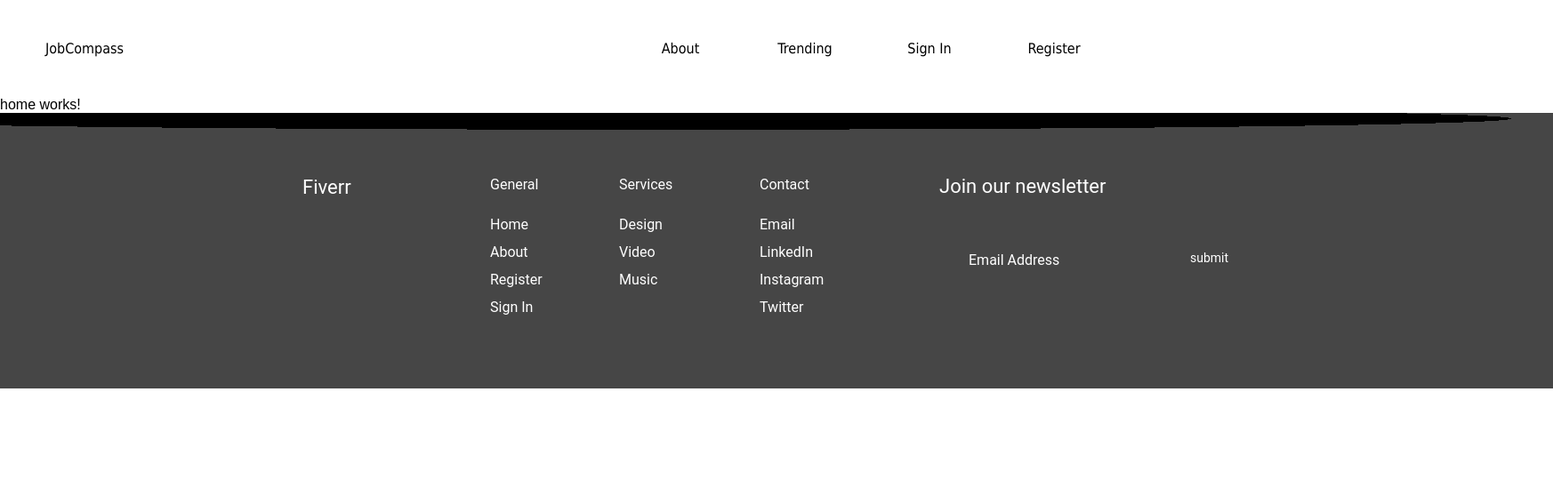
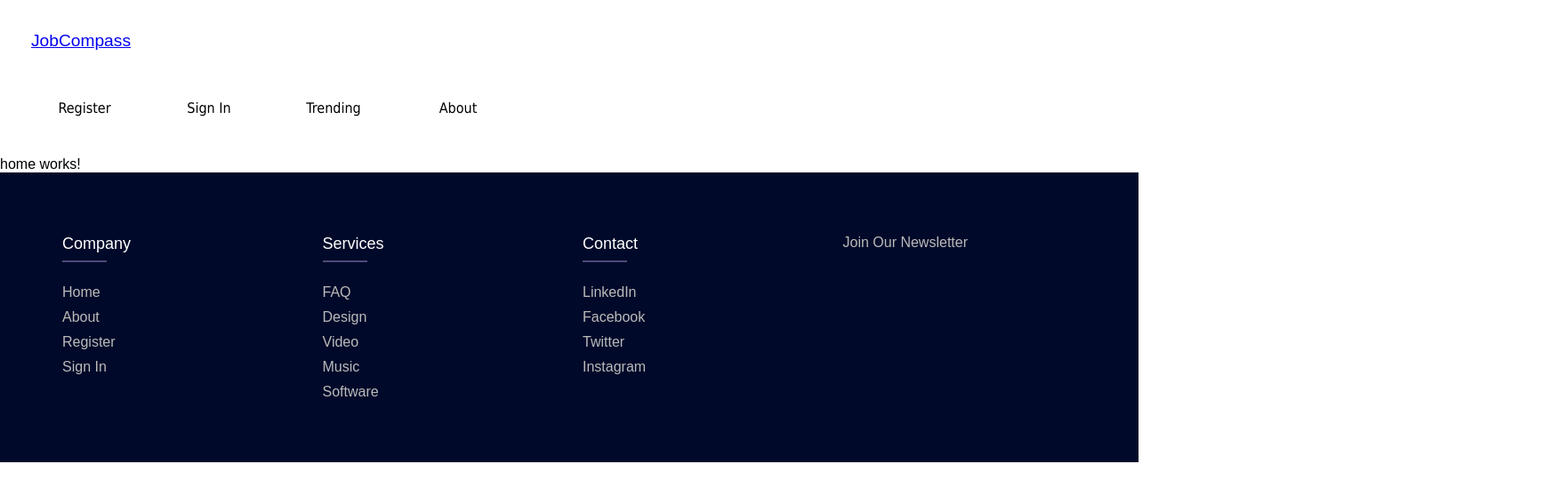
Before and after one commit to zsiza/JobCompass, an Angular app in the folder Angular/JobCompass/: page / in a window 1280 px wide. Shown: the top 558 px of the page at 89% size, 1746 px wide, since content can reach past the window. Built offline with nearby package versions, Linux system fonts and the light colour scheme.

Commit message:
header footer

```diff
--- a/Angular/JobCompass/src/app/sharepage/footer/footer.component.css
+++ b/Angular/JobCompass/src/app/sharepage/footer/footer.component.css
@@ -0,0 +1,92 @@
+body{
+	line-height: 1.5;
+	font-family: 'Poppins', sans-serif;
+}
+*{
+	margin:0;
+	padding:0;
+	box-sizing: border-box;
+}
+.container{
+	max-width: 1170px;
+	margin:auto;
+}
+.row{
+	display: flex;
+	flex-wrap: wrap;
+}
+ul{
+	list-style: none;
+}
+.footer{
+	background-color: #000929;
+    padding: 70px 0;
+}
+.footer-col{
+   width: 25%;
+   padding: 0 15px;
+}
+.footer-col h4{
+	font-size: 18px;
+	color: #ffffff;
+	text-transform: capitalize;
+	margin-bottom: 35px;
+	font-weight: 500;
+	position: relative;
+}
+.footer-col h4::before{
+	content: '';
+	position: absolute;
+	left:0;
+	bottom: -10px;
+	background-color: #4c4a78;
+	height: 2px;
+	box-sizing: border-box;
+	width: 50px;
+}
+.footer-col ul li:not(:last-child){
+	margin-bottom: 10px;
+}
+.footer-col ul li a{
+	font-size: 16px;
+	text-transform: capitalize;
+	color: #ffffff;
+	text-decoration: none;
+	font-weight: 300;
+	color: #bbbbbb;
+	display: block;
+	transition: all 0.3s ease;
+}
+.footer-col ul li a:hover{
+	color: #ffffff;
+	padding-left: 8px;
+}
+.footer-col .social-links a{
+	display: inline-block;
+	height: 40px;
+	width: 40px;
+	background-color: rgba(255,255,255,0.2);
+	margin:0 10px 10px 0;
+	text-align: center;
+	line-height: 40px;
+	border-radius: 50%;
+	color: #ffffff;
+	transition: all 0.5s ease;
+}
+.footer-col .social-links a:hover{
+	color: #24262b;
+	background-color: #ffffff;
+}
+
+/*responsive*/
+@media(max-width: 767px){
+  .footer-col{
+    width: 50%;
+    margin-bottom: 30px;
+}
+}
+@media(max-width: 574px){
+  .footer-col{
+    width: 100%;
+}
+}
--- a/Angular/JobCompass/src/app/sharepage/footer/footer.component.html
+++ b/Angular/JobCompass/src/app/sharepage/footer/footer.component.html
@@ -1,13 +1,43 @@
-<div style="width: 1746px; height: 310px; position: relative">
-    <div style="width: 1746px; height: 310px; left: 0px; top: 0px; position: absolute; background: radial-gradient(54.91% 4.00% at 42.38% 2.07%, black 100%, #464646 100%)"></div>
-    <div style="width: 173px; left: 340px; top: 71px; position: absolute; color: white; font-size: 22px; font-family: Roboto; font-weight: 400; word-wrap: break-word">Fiverr</div>
-    <div style="width: 293px; left: 1056px; top: 70px; position: absolute; color: white; font-size: 22px; font-family: Roboto; font-weight: 400; word-wrap: break-word">Join our newsletter</div>
-    <div style="width: 69px; left: 551px; top: 110px; position: absolute; color: white; font-size: 16px; font-family: Roboto; font-weight: 400; line-height: 31px; word-wrap: break-word">Home<br/>About<br/>Register<br/>Sign In</div>
-    <div style="width: 97px; left: 696px; top: 110px; position: absolute; color: white; font-size: 16px; font-family: Roboto; font-weight: 400; line-height: 31px; word-wrap: break-word">Design<br/>Video<br/>Music</div>
-    <div style="width: 74px; left: 854px; top: 110px; position: absolute; color: white; font-size: 16px; font-family: Roboto; font-weight: 400; line-height: 31px; word-wrap: break-word">Email<br/>LinkedIn<br/>Instagram<br/>Twitter</div>
-    <div style="width: 113px; left: 551px; top: 71px; position: absolute; color: white; font-size: 16px; font-family: Roboto; font-weight: 400; word-wrap: break-word">General</div>
-    <div style="width: 123px; left: 696px; top: 71px; position: absolute; color: white; font-size: 16px; font-family: Roboto; font-weight: 400; word-wrap: break-word">Services</div>
-    <div style="width: 128px; left: 854px; top: 71px; position: absolute; color: white; font-size: 16px; font-family: Roboto; font-weight: 400; word-wrap: break-word">Contact</div>
-    <div style="width: 113px; left: 1089px; top: 150px; position: absolute; color: white; font-size: 16px; font-family: Roboto; font-weight: 400; line-height: 31px; word-wrap: break-word">Email Address</div>
-    <div style="width: 75px; height: 17px; left: 1338px; top: 155px; position: absolute; color: white; font-size: 14px; font-family: Roboto; font-weight: 400; word-wrap: break-word">submit</div>
+
+<footer class="footer">
+  <div class="container">
+    <div class="row">
+      <div class="footer-col">
+        <h4>company</h4>
+        <ul>
+          <li><a href="#">home</a></li>
+          <li><a href="#">about</a></li>
+          <li><a href="#">register</a></li>
+          <li><a href="#">sign in</a></li>
+        </ul>
+      </div>
+      <div class="footer-col">
+        <h4>services</h4>
+        <ul>
+          <li><a href="#">FAQ</a></li>
+          <li><a href="#">design</a></li>
+          <li><a href="#">video</a></li>
+          <li><a href="#">music</a></li>
+          <li><a href="#">software</a></li>
+        </ul>
+      </div>
+
+      <div class="footer-col">
+        <h4>contact</h4>
+         <ul>
+          <li><a href="#">LinkedIn</a></li>
+          <li><a href="#">Facebook</a></li>
+          <li><a href="#">Twitter</a></li>
+          <li><a href="#">Instagram</a></li>
+        </ul>
+      </div>
+      <div class="footer-col">
+
+        <ul>
+          <li><a href="#">join our newsletter</a></li>
+
+        </ul>
+      </div>
+    </div>
   </div>
+</footer>
--- a/Angular/JobCompass/src/app/sharepage/navbar/navbar.component.css
+++ b/Angular/JobCompass/src/app/sharepage/navbar/navbar.component.css
@@ -4,16 +4,23 @@ ul {
     padding: 0;
     overflow: hidden;
     background-color: transparent;
+    position: sticky;
   }
 
   li {
     float: left;
   }
 
+
   #right{
     float:right;
   }
+  #main{
+    font-size: larger;
+    padding: 10px;
+  }
   li a {
+    float:right;
     display: block;
     color: black;
     text-align: center;
@@ -25,8 +32,8 @@ ul {
 
 
   li a:hover {
-    background-color: rgb(74, 74, 75);
-    color:white;
-    transition: background-color 1s, color 1s;
+    color:rgb(73, 23, 255);
+    padding-right: 8px;
+    transition:color 1s, padding-right 1s;
 
   }
--- a/Angular/JobCompass/src/app/sharepage/navbar/navbar.component.html
+++ b/Angular/JobCompass/src/app/sharepage/navbar/navbar.component.html
@@ -1,7 +1,12 @@
-<ul>
-    <li><a routerLink="">JobCompass</a></li>
-    <li id="right"><a href="news.asp">Register</a></li>
-    <li id="right"><a href="contact.asp">Sign In</a></li>
-    <li id="right"><a href="about.asp">Trending</a></li>
-    <li id="right"><a href="about.asp">About</a></li>
+
+<div>
+   <ul id="main"><a routerLink="">JobCompass</a></ul>
+</div>
+<div>
+  <ul>
+    <li><a href="news.asp">Register</a></li>
+    <li><a href="contact.asp">Sign In</a></li>
+    <li><a href="about.asp">Trending</a></li>
+    <li><a href="about.asp">About</a></li>
   </ul>
+</div>
```
